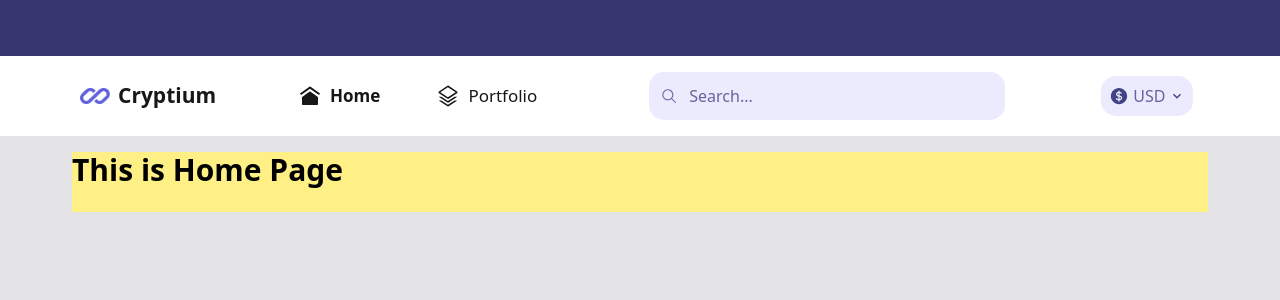
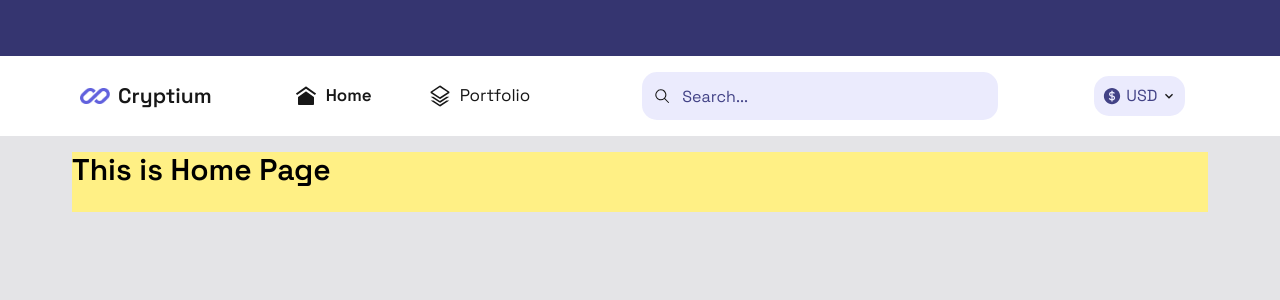
Before and after one commit to SherpaMilan/cryptoApp, a Next.js app: page / in a window 1280 px wide. Shown: the top 300 px of the page. Built offline with nearby package versions, Linux system fonts and the light colour scheme.

Commit message:
fix: addressed PR review comments

```diff
--- a/app/globals.css
+++ b/app/globals.css
@@ -3,6 +3,8 @@
 :root {
   --background: #ffffff;
   --foreground: #171717;
+  --brand-purple-light: #ccccfa66;
+  --brand-purple: #424286;
 }
 
 @theme inline {
--- a/app/layout.tsx
+++ b/app/layout.tsx
@@ -1,12 +1,18 @@
 import "./globals.css";
 import Navbar from "./ui/navbar";
 import { Space_Grotesk } from "next/font/google";
+import type { Metadata } from "next";
 
 const spaceGrotesk = Space_Grotesk({
   weight: ["400", "500", "600"],
   subsets: ["latin"],
   variable: "--font-space-grotesk",
 });
+
+export const metadata: Metadata = {
+  title: "Cryptium",
+  description: "Track cryptocurrency prices and manage your portfolio",
+};
 
 export default function RootLayout({
   children,
@@ -16,7 +22,7 @@ export default function RootLayout({
   return (
     <html lang="en">
       <body
-        className={`${spaceGrotesk.variable}`}
+        className={`${spaceGrotesk.variable} font-[family-name:var(--font-space-grotesk)] antialiased`}
       >
         <div className="w-full h-14 bg-[#353570] b-1 "></div>
         <div className="flex h-[80px] justify-center  py-[16px] px-[72px]">
--- a/app/portfolio/page.tsx
+++ b/app/portfolio/page.tsx
@@ -4,5 +4,3 @@ export default function Page() {
         </div>
     );
 }
-
-console.log("hi")
--- a/app/ui/logo.tsx
+++ b/app/ui/logo.tsx
@@ -5,7 +5,7 @@ export default function Logo() {
   return (
     <Link href="/" className="flex flex-row items-center gap-2 p-2">
       <Image src="/logo.png" alt="Logo" width={30} height={20} />
-      <p className="text-[21px] font-bold">Cryptium</p>
+      <span className="text-[21px] font-bold">Cryptium</span>
     </Link>
   );
 }
--- a/app/ui/navbar.tsx
+++ b/app/ui/navbar.tsx
@@ -1,4 +1,5 @@
 "use client";
+
 import Link from "next/link";
 import Logo from "@/app/ui/logo";
 import { usePathname } from "next/navigation";
@@ -29,7 +30,7 @@ export default function Navbar() {
   // usePathname provides current URL path of the page you’re on.
   const pathname = usePathname();
   return (
-    <div className="w-full flex items-center gap-24 ">
+    <nav className="w-full flex items-center gap-24 ">
       <div className="flex-1 flex items-center h-[48px]  ">
         <Logo />
       </div>
@@ -52,24 +53,34 @@ export default function Navbar() {
         })}
       </div>
       <div className="flex-1 flex  justify-end items-center h-[48px] gap-24  p-2">
-        <div className="relative w-[356px] h-[48px] bg-[#CCCCFA66] rounded-[15px] flex items-center">
+        <form className="relative w-[356px] h-[48px] bg-[var(--brand-purple-light)]  rounded-[15px] flex items-center">
           <input
             type="text"
             placeholder="Search..."
-            className="peer w-full pl-10 pr-3 h-full rounded-[15px] placeholder:text-[#424286CC] bg-transparent focus:outline-none focus:ring-1 focus:ring-[#424286CC]"
+            aria-label="Search cryptocurrencies"
+            className="peer w-full pl-10 pr-3 h-full rounded-[15px] placeholder:text-[var(--brand-purple)] bg-transparent focus:outline-none focus:ring-1 focus:ring-[var(--brand-purple)]"
           />
-          <GoSearch className="absolute left-3 top-1/2 -translate-y-1/2 text-[#424286CC] peer-focus:text-[#424286CC] pointer-events-none" />
-        </div>
+          <GoSearch className="absolute left-3 top-1/2 -translate-y-1/2 border-[var(--brand-purple)] peer-focus:text-[var(--brand-purple)] pointer-events-none" />
+        </form>
 
-        <div className="rounded-[15px] flex justify-center items-center  bg-[#CCCCFA66] p-2">
-          <HiCurrencyDollar className="w-5 h-5 mr-1 fill-[#424286]" />
-          <span className="text-[#424286CC] ">USD</span>
-          <MdKeyboardArrowDown className="inline-block w-4 h-4 ml-1 fill-[#424286]" />
-        </div>
-        <div className="rounded-[15px] bg-[#CCCCFA66] p-2 w-[48px] h-[48px] flex justify-center items-center">
-          <FiMoon className="w-6 h-6 stroke-[#424286] fill-none" />
-        </div>
+        {/* TODO: implement currency dropdown later in the project*/}
+        <button
+          aria-label="Select currency"
+          className="rounded-[15px] flex justify-center items-center  bg-[var(--brand-purple-light)] cursor-pointer p-2"
+        >
+          <HiCurrencyDollar className="w-5 h-5 mr-1 fill-[var(--brand-purple)]" />
+          <span className="text-[var(--brand-purple)] ">USD</span>
+          <MdKeyboardArrowDown className="inline-block  ml-1  border-[var(--brand-purple)] " />
+        </button>
+
+        {/* TODO: implement dark mode toggle later in the project*/}
+        <button
+          aria-label="Toggle dark mode"
+          className="rounded-[15px] bg-[var(--brand-purple-light)] p-2 w-[48px] h-[48px] flex justify-center items-center cursor-pointer "
+        >
+          <FiMoon className="w-6 h-6 border-[var(--brand-purple)] fill-none" />
+        </button>
       </div>
-    </div>
+    </nav>
   );
 }
--- a/package.json
+++ b/package.json
@@ -11,7 +11,6 @@
     "test": "echo \"No tests yet\""
   },
   "dependencies": {
-    "@heroicons/react": "^2.2.0",
     "next": "16.1.6",
     "react": "19.2.3",
     "react-dom": "19.2.3",
```
Also changed, not shown: 1 other file (tests, documents, lock files or other folders).
